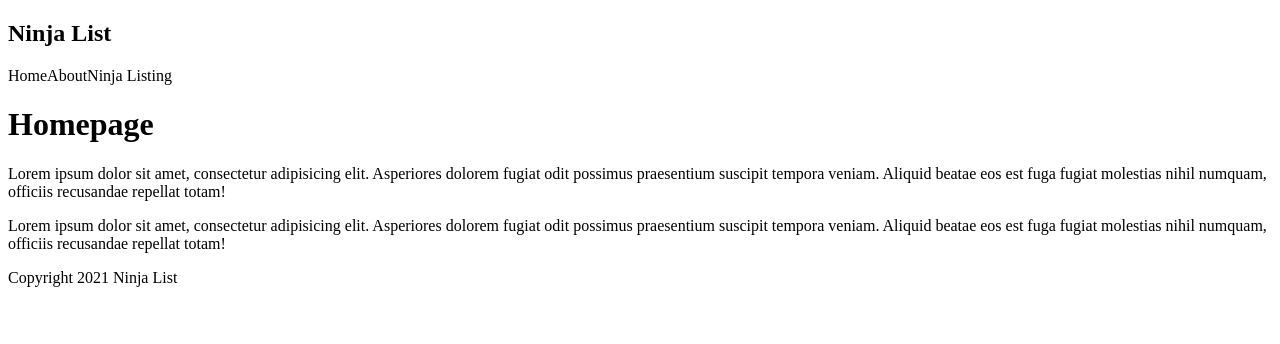
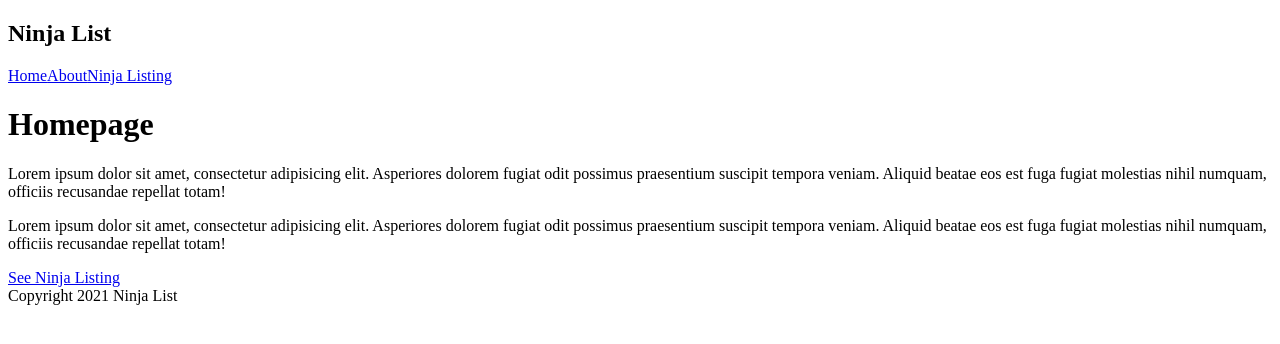
Before and after one commit to ftantely/nextjs, a Next.js app: page / in a window 1280 px wide. Shown: the top 344 px of the page. Built offline with nearby package versions, Linux system fonts and the light colour scheme.

Commit message:
'4_Link_Components

```diff
--- a/components/Navbar.js
+++ b/components/Navbar.js
@@ -1,13 +1,13 @@
-import React from "react";
+import Link from "next/link";
 
 const Navbar = () => (
   <nav>
     <div className="logo">
       <h1>Ninja List</h1>
     </div>
-    <a>Home</a>
-    <a>About</a>
-    <a>Ninja Listing</a>
+    <Link href="/">Home</Link>
+    <Link href="/about">About</Link>
+    <Link href="/ninjas">Ninja Listing</Link>
   </nav>
 );
 
--- a/pages/index.js
+++ b/pages/index.js
@@ -1,5 +1,6 @@
 import Navbar from "../components/Navbar";
 import Footer from "../components/Footer";
+import Link from "next/link";
 
 export default function Home() {
   return (
@@ -18,6 +19,7 @@
         Aliquid beatae eos est fuga fugiat molestias nihil numquam, officiis
         recusandae repellat totam!
       </p>
+      <Link href="/ninjas">See Ninja Listing</Link>
       <Footer />
     </div>
   );
```
Also changed, not shown: pages/ninjas/index.js (added, +9 -0 lines), pages/ninjas/test.js (renamed from pages/sub/test.js).
